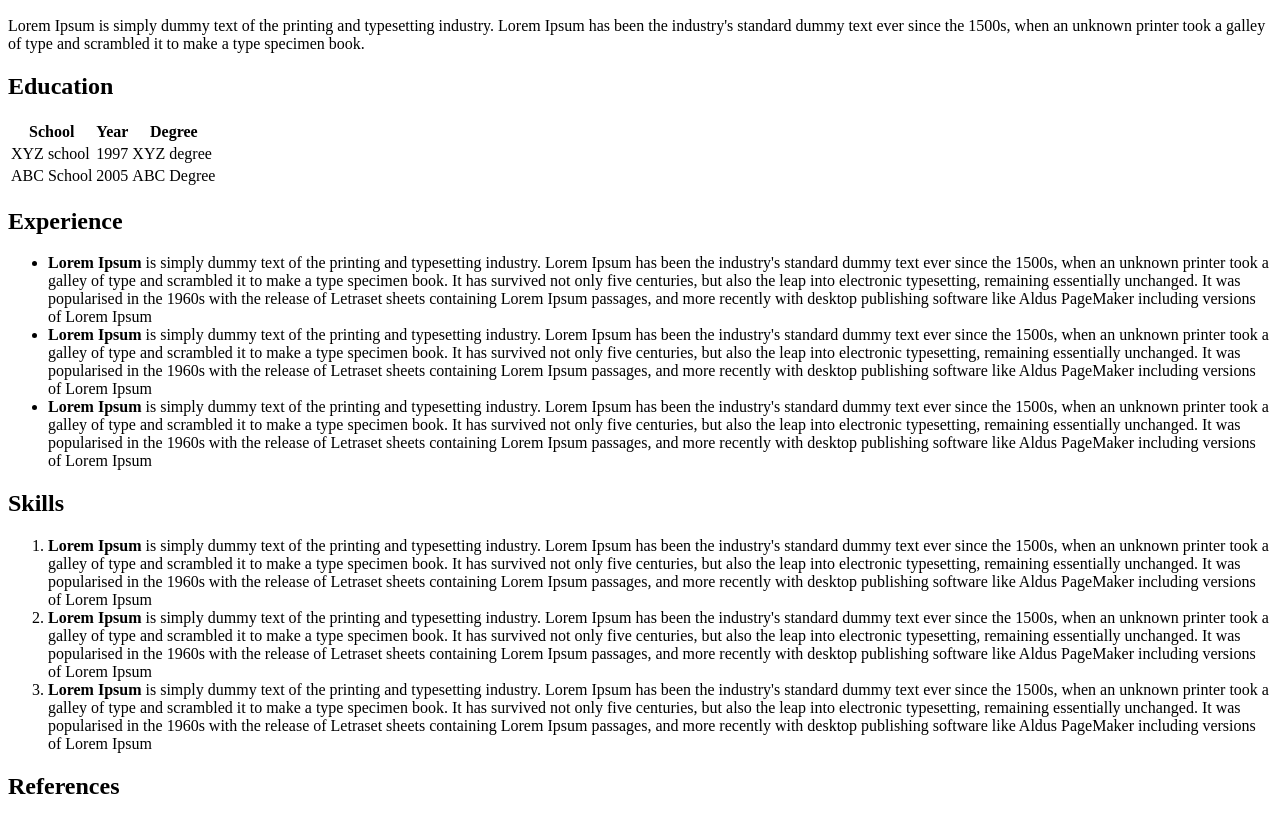
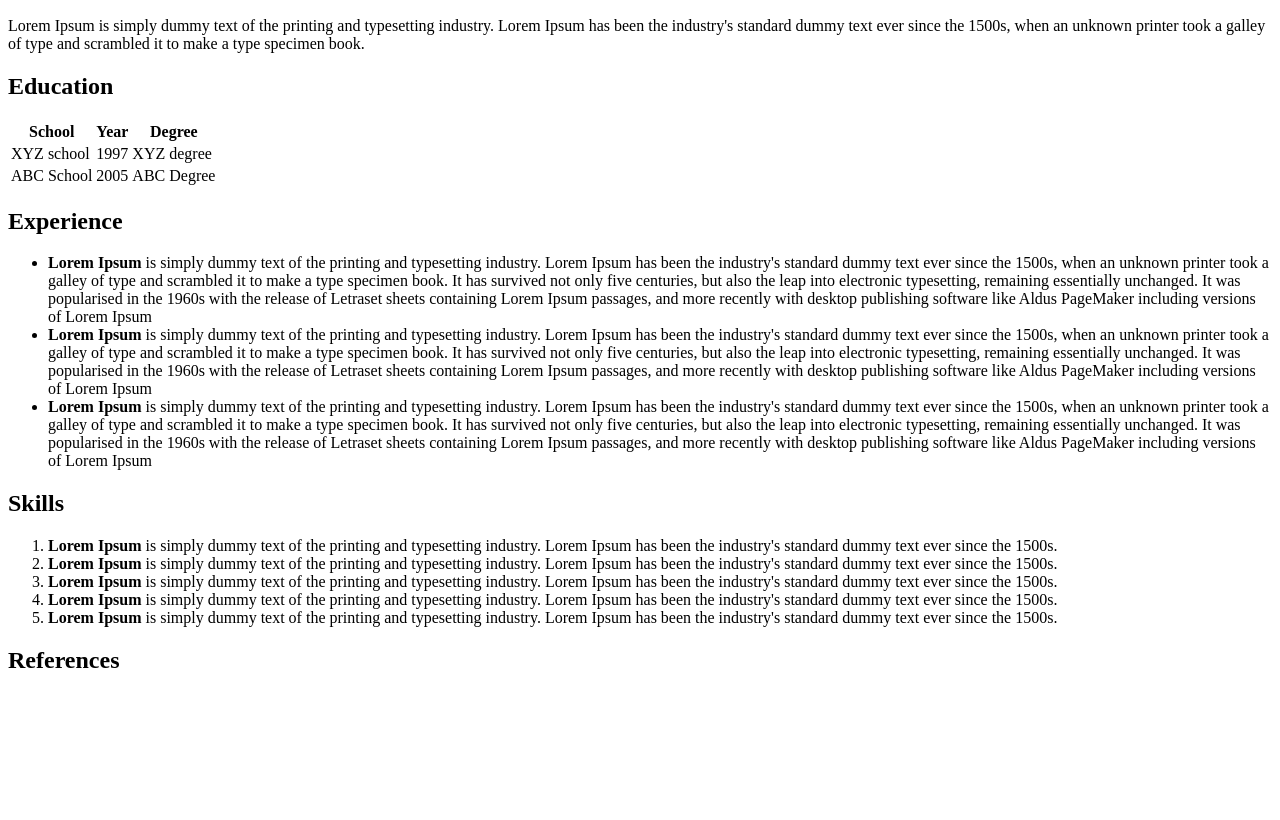
Before and after one commit to jejohn35/PtC-simpleResume, a plain HTML site: page index.html in a window 1280 px wide. Shown: the part 110-930 px from the top of the page. After the commit the page ends 804 px from the top, so only its background shows below. Drawn offline with Linux system fonts and the light colour scheme.

Commit message:
Update index.html

```diff
--- a/index.html
+++ b/index.html
@@ -63,15 +63,19 @@
     <h2> Skills </h2>
         <ol>
       <li>
-      <strong>Lorem Ipsum</strong> is simply dummy text of the printing and typesetting industry. Lorem Ipsum has been the industry's standard dummy text ever since the 1500s, when an unknown printer took a galley of type and scrambled it to make a type specimen book. It has survived not only five centuries, but also the leap into electronic typesetting, remaining essentially unchanged. It was popularised in the 1960s with the release of Letraset sheets containing Lorem Ipsum passages, and more recently with desktop publishing software like Aldus PageMaker including versions of Lorem Ipsum
+      <strong>Lorem Ipsum</strong> is simply dummy text of the printing and typesetting industry. Lorem Ipsum has been the industry's standard dummy text ever since the 1500s.
       </li>
-
-      <li>
-      <strong>Lorem Ipsum</strong> is simply dummy text of the printing and typesetting industry. Lorem Ipsum has been the industry's standard dummy text ever since the 1500s, when an unknown printer took a galley of type and scrambled it to make a type specimen book. It has survived not only five centuries, but also the leap into electronic typesetting, remaining essentially unchanged. It was popularised in the 1960s with the release of Letraset sheets containing Lorem Ipsum passages, and more recently with desktop publishing software like Aldus PageMaker including versions of Lorem Ipsum
+                <li>
+      <strong>Lorem Ipsum</strong> is simply dummy text of the printing and typesetting industry. Lorem Ipsum has been the industry's standard dummy text ever since the 1500s.
       </li>
-
-      <li>
-      <strong>Lorem Ipsum</strong> is simply dummy text of the printing and typesetting industry. Lorem Ipsum has been the industry's standard dummy text ever since the 1500s, when an unknown printer took a galley of type and scrambled it to make a type specimen book. It has survived not only five centuries, but also the leap into electronic typesetting, remaining essentially unchanged. It was popularised in the 1960s with the release of Letraset sheets containing Lorem Ipsum passages, and more recently with desktop publishing software like Aldus PageMaker including versions of Lorem Ipsum
+                <li>
+      <strong>Lorem Ipsum</strong> is simply dummy text of the printing and typesetting industry. Lorem Ipsum has been the industry's standard dummy text ever since the 1500s.
+      </li>
+                <li>
+      <strong>Lorem Ipsum</strong> is simply dummy text of the printing and typesetting industry. Lorem Ipsum has been the industry's standard dummy text ever since the 1500s.
+      </li>
+                <li>
+      <strong>Lorem Ipsum</strong> is simply dummy text of the printing and typesetting industry. Lorem Ipsum has been the industry's standard dummy text ever since the 1500s.
       </li>
     </ol>
   </div>
```
